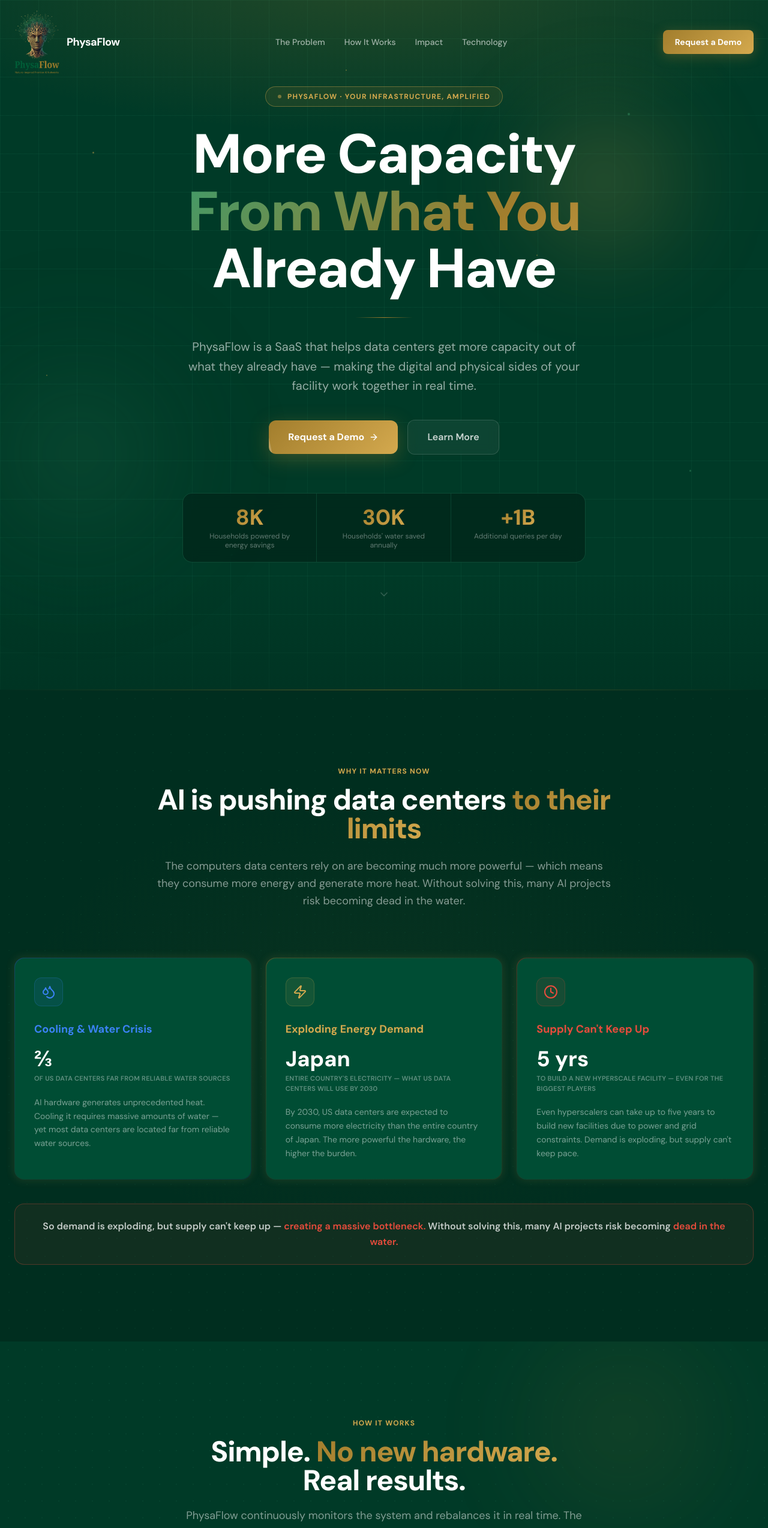
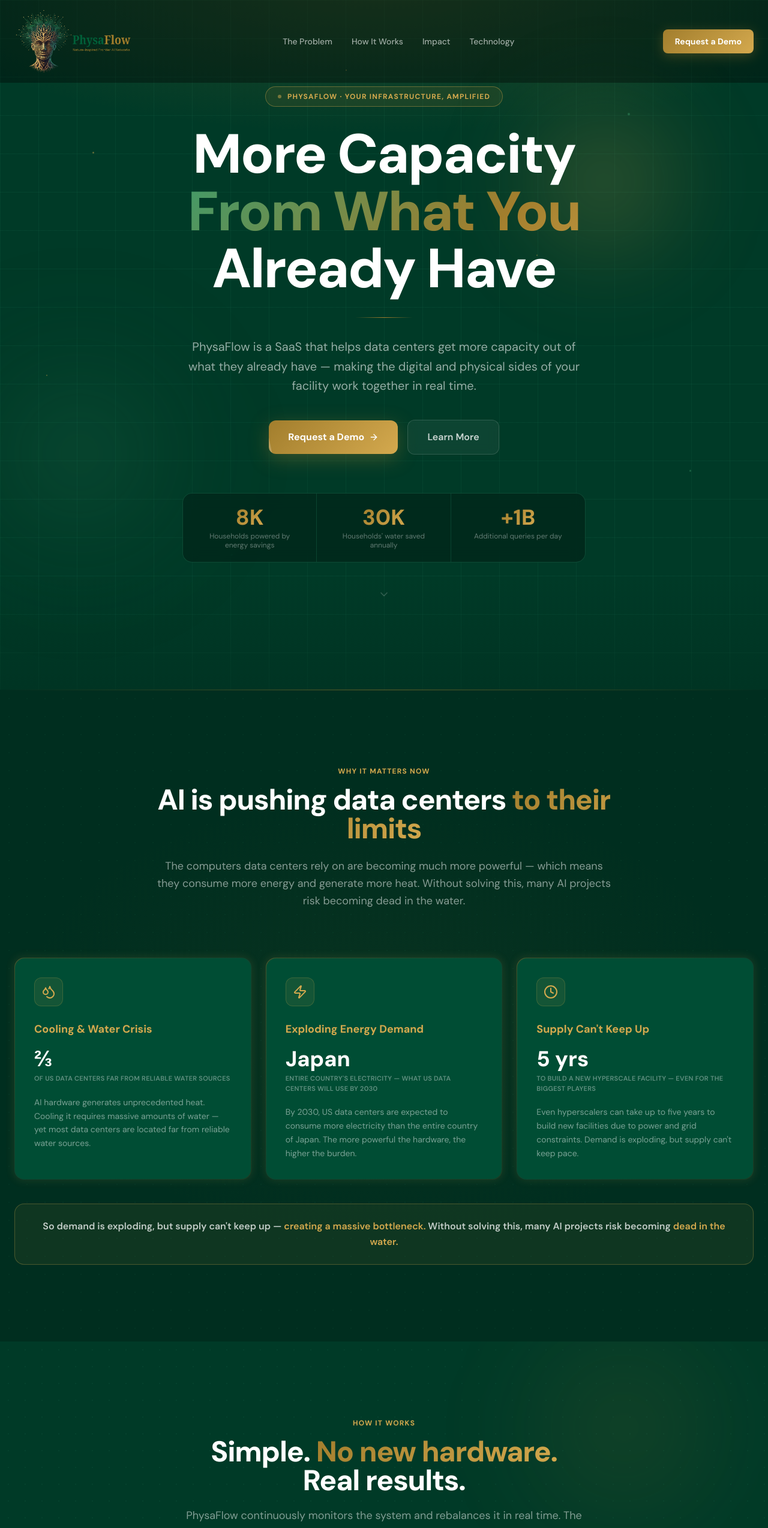
Before and after one commit to Hekimianz/landing, a Next.js app: page / in a window 1280 px wide. Shown: the top 2548 px of the page at 60% size. Built offline with nearby package versions, Linux system fonts and the light colour scheme.

Commit message:
Color changes, Logo changes

```diff
--- a/components/footer.tsx
+++ b/components/footer.tsx
@@ -35,7 +35,7 @@
           <div>
             <a href="#" onClick={(e) => e.preventDefault()} className="inline-flex items-center gap-3 group">
               <Image
-                src="/logo png.png"
+                src="/logo hor.png"
                 alt="PhysaFlow"
                 width={49}
                 height={49}
--- a/components/navbar.tsx
+++ b/components/navbar.tsx
@@ -37,20 +37,26 @@
               borderBottom: '1px solid rgba(26,107,79,0.35)',
               boxShadow: '0 4px 30px rgba(0,0,0,0.3)',
             }
-          : { background: 'transparent' }
+          : { background: 'rgba(0,0,0,0.35)' }
       }
     >
       <div className="mx-auto flex max-w-7xl items-center justify-between px-6 py-4">
         {/* Logo */}
-        <a href="#" onClick={(e) => { e.preventDefault(); window.scrollTo({ top: 0, behavior: 'smooth' }); }} className="flex items-center gap-3 group">
+        <a
+          href="#"
+          onClick={(e) => {
+            e.preventDefault();
+            window.scrollTo({ top: 0, behavior: 'smooth' });
+          }}
+          className="flex items-center gap-3 group"
+        >
           <Image
-            src="/logo png.png"
+            src="/logo hor.png"
             alt="PhysaFlow"
-            width={75}
-            height={75}
+            width={200}
+            height={200}
             className="rounded-sm transition-all group-hover:scale-105"
           />
-          <span className="text-lg font-bold tracking-tight text-white">PhysaFlow</span>
         </a>
 
         {/* Desktop nav */}
@@ -59,11 +65,16 @@
             <a
               key={link.href}
               href={link.href}
-              onClick={(e) => { e.preventDefault(); scrollTo(link.href); }}
+              onClick={(e) => {
+                e.preventDefault();
+                scrollTo(link.href);
+              }}
               className="text-sm font-medium transition-colors"
               style={{ color: 'rgba(255,255,255,0.6)' }}
               onMouseEnter={(e) => (e.currentTarget.style.color = '#d4a94e')}
-              onMouseLeave={(e) => (e.currentTarget.style.color = 'rgba(255,255,255,0.6)')}
+              onMouseLeave={(e) =>
+                (e.currentTarget.style.color = 'rgba(255,255,255,0.6)')
+              }
             >
               {link.label}
             </a>
@@ -84,7 +95,9 @@
             <span className="relative z-10">Request a Demo</span>
             <div
               className="absolute inset-0 opacity-0 transition-opacity duration-300 group-hover:opacity-100"
-              style={{ background: 'linear-gradient(135deg, #d4a94e, #a27e2d)' }}
+              style={{
+                background: 'linear-gradient(135deg, #d4a94e, #a27e2d)',
+              }}
             />
           </a>
         </div>
@@ -96,7 +109,11 @@
           onClick={() => setMobileOpen(!mobileOpen)}
           aria-label="Toggle menu"
         >
-          {mobileOpen ? <X className="h-6 w-6" /> : <Menu className="h-6 w-6" />}
+          {mobileOpen ? (
+            <X className="h-6 w-6" />
+          ) : (
+            <Menu className="h-6 w-6" />
+          )}
         </button>
       </div>
 
@@ -115,7 +132,11 @@
               <a
                 key={link.href}
                 href={link.href}
-                onClick={(e) => { e.preventDefault(); setMobileOpen(false); scrollTo(link.href); }}
+                onClick={(e) => {
+                  e.preventDefault();
+                  setMobileOpen(false);
+                  scrollTo(link.href);
+                }}
                 className="text-sm font-medium transition-colors"
                 style={{ color: 'rgba(255,255,255,0.65)' }}
               >
@@ -126,7 +147,9 @@
               href="#"
               onClick={(e) => e.preventDefault()}
               className="mt-2 rounded-lg px-5 py-3 text-center text-sm font-bold text-white"
-              style={{ background: 'linear-gradient(135deg, #a27e2d, #d4a94e)' }}
+              style={{
+                background: 'linear-gradient(135deg, #a27e2d, #d4a94e)',
+              }}
             >
               Request a Demo
             </a>
--- a/components/problem.tsx
+++ b/components/problem.tsx
@@ -6,7 +6,7 @@
 const problems = [
   {
     icon: Droplets,
-    accentColor: '#3b82f6',
+    accentColor: '#d4a94e',
     title: 'Cooling & Water Crisis',
     bigStat: '⅔',
     statCaption: 'of US data centers far from reliable water sources',
@@ -22,7 +22,7 @@
   },
   {
     icon: Clock,
-    accentColor: '#e74c3c',
+    accentColor: '#d4a94e',
     title: "Supply Can't Keep Up",
     bigStat: '5 yrs',
     statCaption: 'to build a new hyperscale facility — even for the biggest players',
@@ -163,8 +163,8 @@
           <div
             className="rounded-2xl px-8 py-6 text-center"
             style={{
-              border: '1px solid rgba(231,76,60,0.3)',
-              background: 'rgba(231,76,60,0.07)',
+              border: '1px solid rgba(212,169,78,0.3)',
+              background: 'rgba(212,169,78,0.07)',
             }}
           >
             <p
@@ -172,9 +172,9 @@
               style={{ color: 'rgba(255,255,255,0.75)' }}
             >
               So demand is exploding, but supply can't keep up —{' '}
-              <span style={{ color: '#e74c3c' }}>creating a massive bottleneck.</span>{' '}
+              <span style={{ color: '#d4a94e' }}>creating a massive bottleneck.</span>{' '}
               Without solving this, many AI projects risk becoming{' '}
-              <span style={{ color: '#e74c3c' }}>dead in the water.</span>
+              <span style={{ color: '#d4a94e' }}>dead in the water.</span>
             </p>
           </div>
         </AnimatedSection>
```
Also changed, not shown: public/logo hor.png (added), 1 other file (tests, documents, lock files or other folders).
